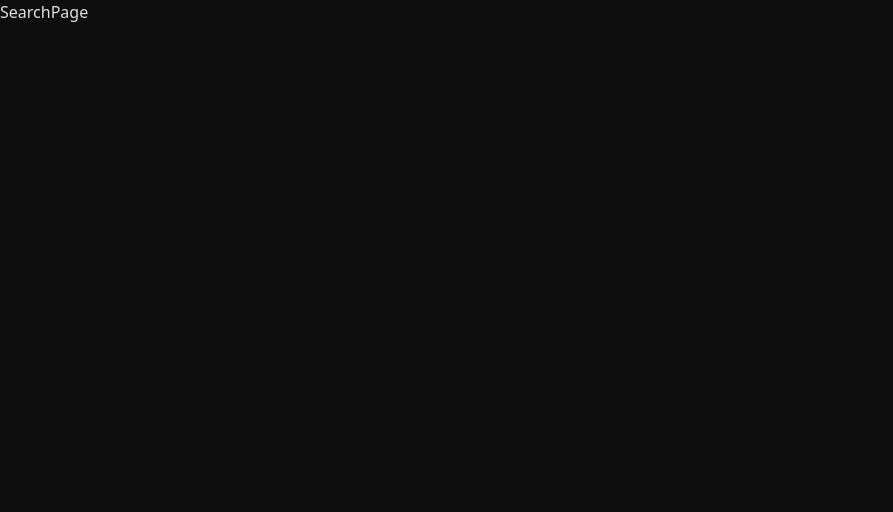
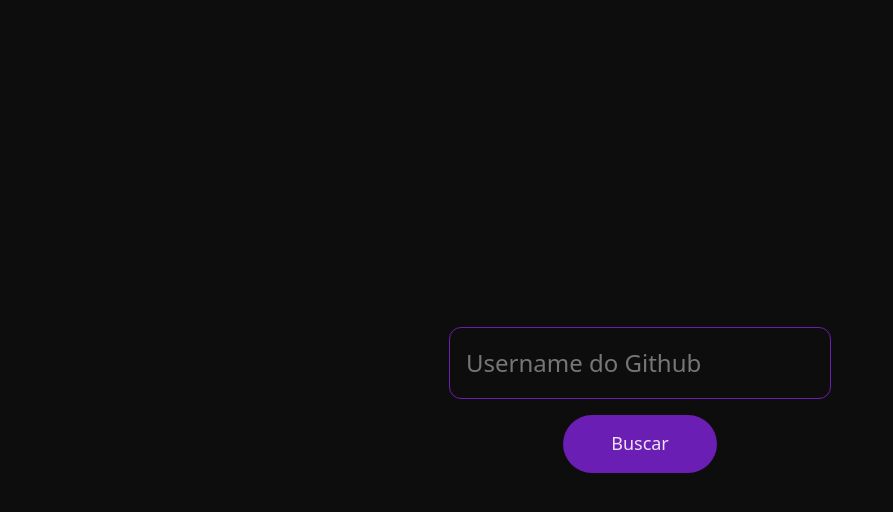
Before and after one commit to GabrielAlvesBM/koro-find-github, a React (Vite) app: page / in a window 1280 px wide. Shown: the top 512 px of the page, without its empty margins (0-893 px from the left). Built offline with nearby package versions, Linux system fonts and the light colour scheme.

Commit message:
feat: search page ui

```diff
--- /dev/null
+++ b/src/atomic/atm.button/button.component.tsx
@@ -0,0 +1,10 @@
+import type { ReactNode } from 'react';
+import { style } from './button.style';
+
+interface ButtonProps {
+  children: ReactNode;
+}
+
+export const Button = (props: ButtonProps) => {
+  return <button className={style()}>{props.children}</button>;
+};
--- /dev/null
+++ b/src/atomic/atm.button/button.style.ts
@@ -0,0 +1,5 @@
+import { tv } from 'tailwind-variants';
+
+export const style = tv({
+  base: 'py-xs px-lg rounded-full text-sm cursor-pointer bg-brand-primary-dark',
+});
--- /dev/null
+++ b/src/atomic/atm.button/index.ts
@@ -0,0 +1 @@
+export * from './button.component';
--- /dev/null
+++ b/src/atomic/atm.search-input/index.ts
@@ -0,0 +1 @@
+export * from './search-input.component';
--- /dev/null
+++ b/src/atomic/atm.search-input/search-input.component.tsx
@@ -0,0 +1,14 @@
+interface SearchInputProps {
+  placeholder?: string;
+}
+
+export const SearchInput = (props: SearchInputProps) => {
+  return (
+    <input
+      className="p-xs rounded-md text-lg border border-brand-primary-dark"
+      type="text"
+      autoComplete="false"
+      placeholder={props.placeholder}
+    />
+  );
+};
--- a/src/modules/search/search.layout.tsx
+++ b/src/modules/search/search.layout.tsx
@@ -2,7 +2,7 @@ import { Outlet } from 'react-router-dom';
 
 export const SearchLayout = () => {
   return (
-    <main className="h-screen">
+    <main className="flex flex-col items-center justify-center h-screen">
       <Outlet />
     </main>
   );
--- a/src/modules/search/search.page.tsx
+++ b/src/modules/search/search.page.tsx
@@ -1,3 +1,16 @@
+import { Button } from '@atomic/atm.button';
+import { SearchInput } from '@atomic/atm.search-input';
+
 export const SearchPage = () => {
-  return <h1>SearchPage</h1>;
+  return (
+    <div className="flex flex-col items-center gap-xs">
+      <SearchInput placeholder={strings.placeholder} />
+      <Button>{strings.search}</Button>
+    </div>
+  );
 };
+
+const strings = {
+  placeholder: 'Username do Github',
+  search: 'Buscar',
+};
```
